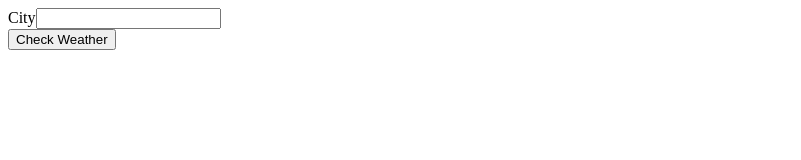
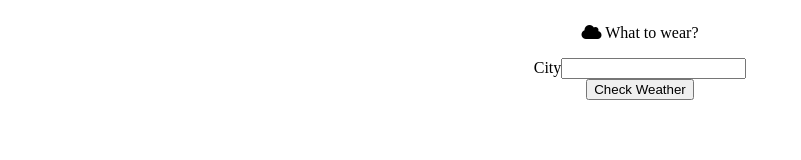
Before and after one commit to idgm5/weatherJS, a website built with webpack: page dist/index.html in a window 1280 px wide. Shown: the whole page, without its empty margins (0-801 px from the left). Built offline with nearby package versions, Linux system fonts and the light colour scheme.

Commit message:
Add first css elements WIP

```diff
--- a/src/form.js
+++ b/src/form.js
@@ -4,6 +4,13 @@ const Form = (() => {
   const form = document.createElement('form');
   form.classList.add('form');
   form.setAttribute('id', 'weather-form');
+
+  const titleDiv = document.createElement('div');
+  titleDiv.classList.add('form-element-title');
+  const title = document.createElement('p');
+  title.innerHTML = '<i class="fas fa-cloud"></i> What to wear?';
+  titleDiv.appendChild(title);
+
 
   const cityDiv = document.createElement('div');
   cityDiv.classList.add('form-element-container');
@@ -18,7 +25,7 @@ const Form = (() => {
   cityInput.required = true;
 
   cityDiv.append(cityLabel, cityInput);
-  form.appendChild(cityDiv);
+  form.append(titleDiv, cityDiv);
   container.appendChild(form);
   };
   return { render };
--- a/src/style.css
+++ b/src/style.css
@@ -1,4 +1,12 @@
 
-h1 {
-  color: red
+body {
+  display: flex;
+  justify-content: center;
 }
+
+#weather-form {
+  display: flex;
+  flex-direction: column;
+  align-items: center;
+  width: 1300px;
+}
```
Also changed, not shown: dist/bundle.js.
